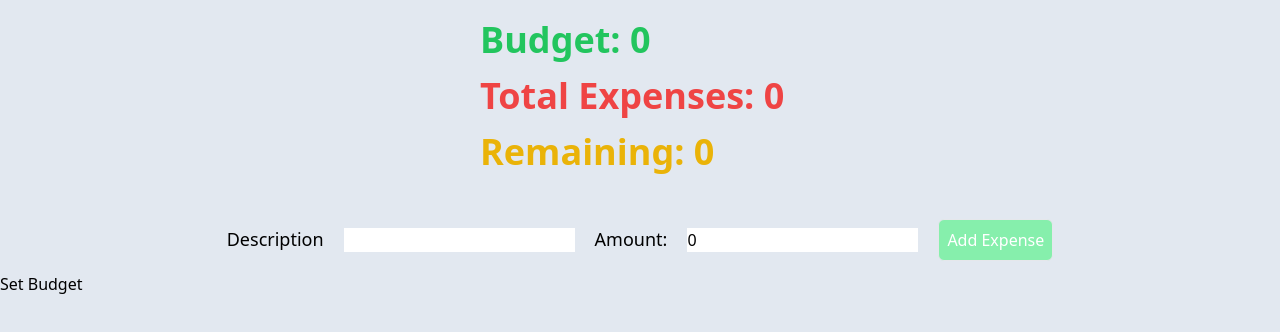
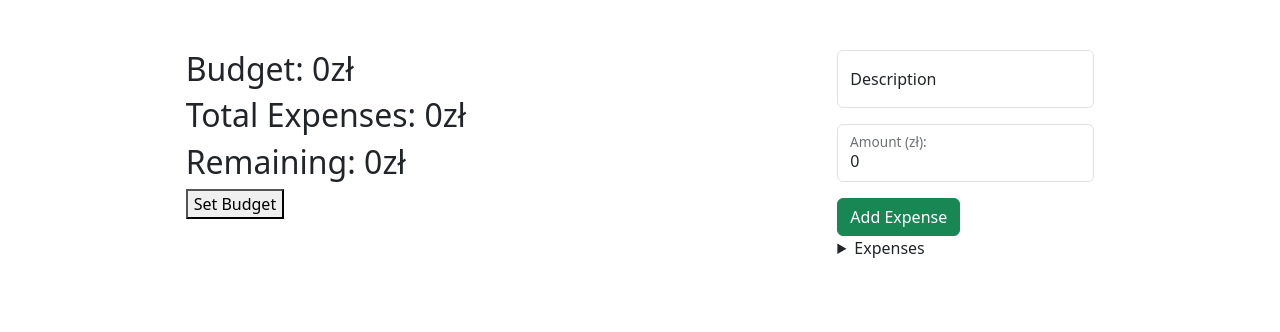
Before and after one commit to Sonik6/expenses-tracker-react-ts, a React (Vite) app: page / in a window 1280 px wide. Shown: the top 332 px of the page. Built offline with nearby package versions, Linux system fonts and the light colour scheme.

Commit message:
-> boostrap

```diff
--- a/index.html
+++ b/index.html
@@ -2,9 +2,9 @@
 <html lang="en">
   <head>
     <meta charset="UTF-8" />
-    <link rel="icon" type="image/svg+xml" href="/vite.svg" />
+    <link rel="icon" type="image/svg+xml" href="./src/assets/expenses.png" />
     <meta name="viewport" content="width=device-width, initial-scale=1.0" />
-    <title>Vite + React + TS</title>
+
   </head>
   <body>
     <div id="root"></div>
--- a/package.json
+++ b/package.json
@@ -9,8 +9,10 @@
     "preview": "vite preview"
   },
   "dependencies": {
+    "@picocss/pico": "^1.5.6",
     "@types/react-modal": "^3.13.1",
-    "bootstrap": "^5.2.3",
+    "bootstrap": "^5.3.0-alpha1",
+    "bulma": "^0.9.4",
     "react": "^18.2.0",
     "react-bootstrap": "^2.7.0",
     "react-dom": "^18.2.0",
@@ -22,8 +24,6 @@
     "@types/react-helmet": "^6.1.6",
     "@vitejs/plugin-react": "^3.0.0",
     "autoprefixer": "^10.4.13",
-    "postcss": "^8.4.21",
-    "tailwindcss": "^3.2.4",
     "typescript": "^4.9.3",
     "vite": "^4.0.0"
   }
--- a/postcss.config.cjs
+++ /dev/null
@@ -1,6 +0,0 @@
-module.exports = {
-  plugins: {
-    tailwindcss: {},
-    autoprefixer: {},
-  },
-}
--- a/src/App.tsx
+++ b/src/App.tsx
@@ -1,13 +1,11 @@
 import { Helmet } from "react-helmet";
 import ExpensesTracker from "./components/ExpensesTracker";
-import "./style.css";
-import icon from "./assets/expenses.png";
+
 const App = () => {
   return (
     <div>
       <Helmet>
         <title>My Expenses Tracker</title>
-        <link rel="icon" href={icon} />
       </Helmet>
       <ExpensesTracker />
     </div>
--- a/src/components/BudgetForm.tsx
+++ b/src/components/BudgetForm.tsx
@@ -1,5 +1,5 @@
 import React, { useState } from "react";
-
+import { Button, Modal } from "react-bootstrap";
 interface BudgetFormProps {
   onClose: () => void;
   onSubmit: (budget: number) => void;
@@ -16,7 +16,9 @@ const BudgetForm: React.FC<BudgetFormProps> = ({ onSubmit, onClose }) => {
   };
 
   return (
-    <form onSubmit={handleSubmit} className="">
+    <div>
+      <Modal.Body>
+        <form onSubmit={handleSubmit}>
           <label>
             Budget:
             <input
@@ -25,8 +27,14 @@ const BudgetForm: React.FC<BudgetFormProps> = ({ onSubmit, onClose }) => {
               onChange={(e) => setBudget(Number(e.target.value))}
             />
           </label>
-      <button type="submit">Set Budget</button>
+          <Modal.Footer>
+            <button type="submit" className="btn btn-primary">
+              Set Budget
+            </button>
+          </Modal.Footer>
         </form>
+      </Modal.Body>
+    </div>
   );
 };
 
--- a/src/components/BudgetMonitor.tsx
+++ b/src/components/BudgetMonitor.tsx
@@ -7,10 +7,10 @@ interface Budget {
 
 const BudgetMonitor: React.FC<Budget> = ({ budget, totalExpenses }) => {
   return (
-    <div className="flex flex-col text-4xl justify-center items-center p-5 bg-slate-200 text-red-500 font-bold">
-      <p className="pb-4 text-green-500 w-80 text-left">Budget: {budget}</p>
-      <p className="pb-4 w-80 text-left">Total Expenses: {totalExpenses}</p>
-      <p className="pb-4 text-yellow-500 w-80 text-left">Remaining: {budget - totalExpenses}</p>
+    <div>
+      <p className="h2">Budget: {budget}zł</p>
+      <p className="h2">Total Expenses: {totalExpenses}zł</p>
+      <p className="h2">Remaining: {budget - totalExpenses}zł</p>
     </div>
   );
 };
--- a/src/components/ExpensesTracker.tsx
+++ b/src/components/ExpensesTracker.tsx
@@ -2,7 +2,6 @@ import React, { useState } from "react";
 import BudgetMonitor from "./BudgetMonitor";
 import BudgetForm from "./BudgetForm";
 import Modal from "react-bootstrap/Modal";
-import "../style.css";
 interface Expense {
   description: string;
   amount: number;
@@ -39,49 +38,57 @@ const ExpensesTracker: React.FC = () => {
 
   //*** Return ***//
   return (
-    <div className="bg-slate-200 h-screen">
+    <div className="main">
+      <div className="left">
         <BudgetMonitor budget={budget} totalExpenses={totalExpenses} />
+        <button onClick={handleModal}>Set Budget</button>
 
-      <form onSubmit={handleSubmit} className="flex justify-center items-center">
-        <label>
-          <span className="font-medium text-lg">Description</span>
+        <Modal show={showModal} onHide={handleModal} centered>
+          <Modal.Header>
+            <Modal.Title>Set Budget</Modal.Title>
+          </Modal.Header>
+          <BudgetForm onSubmit={handleBudgetChange} onClose={handleModal} />
+        </Modal>
+      </div>
+      <div className="right">
+        <form onSubmit={handleSubmit}>
+          <div className="form-floating mb-3">
             <input
-            className="m-5"
+              className="form-control"
               type="text"
+              placeholder=""
               value={description}
               onChange={(e) => setDescription(e.target.value)}
+              required
             />
-        </label>
-        <label>
-          <span className="font-medium text-lg">Amount:</span>
+            <label>Description</label>
+          </div>
+          <div className="form-floating mb-3">
             <input
-            className="m-5"
+              className="form-control"
+              placeholder=""
               type="number"
               value={amount}
               onChange={(e) => setAmount(Number(e.target.value))}
+              min={1}
             />
-        </label>
-        <button type="submit" className="font-medium bg-green-300 border p-2 text-white rounded-md">Add Expense</button>
+            <label>Amount (zł):</label>
+          </div>
+
+          <button type="submit" className="btn btn-success">
+            Add Expense
+          </button>
         </form>
-      <ul>
+        <details>
+          <summary role="button">Expenses</summary>
           {expenses.map((expense, index) => (
-          <>
-            <li key={index}>
+            <article key={index}>
               {expense.description}: {expense.amount}
-            </li>
               <button onClick={() => handleDelete(index)}>Delete</button>
-          </>
+            </article>
           ))}
-      </ul>
-      <button onClick={handleModal}>Set Budget</button>
-      <Modal show={showModal} onHide={handleModal}>
-        <Modal.Header closeButton>
-          <Modal.Title>Set Budget</Modal.Title>
-        </Modal.Header>
-        <Modal.Body>
-          <BudgetForm onSubmit={handleBudgetChange} onClose={handleModal} />
-        </Modal.Body>
-      </Modal>
+        </details>
+      </div>
     </div>
   );
 };
--- a/src/main.tsx
+++ b/src/main.tsx
@@ -1,6 +1,9 @@
 import React from "react";
 import ReactDOM from "react-dom/client";
 import App from "./App";
+import "bootstrap/dist/css/bootstrap.min.css";
+import "bootstrap/dist/js/bootstrap.bundle.min";
+import "./style.css";
 
 ReactDOM.createRoot(document.getElementById("root") as HTMLElement).render(
   <React.StrictMode>
--- a/src/style.css
+++ b/src/style.css
@@ -1,3 +1,5 @@
-@tailwind base;
-@tailwind components;
-@tailwind utilities;
+.main{
+  display: flex;
+  justify-content: space-around;
+  margin-top: 50px;
+}
--- a/tailwind.config.cjs
+++ /dev/null
@@ -1,9 +0,0 @@
-/** @type {import('tailwindcss').Config} */
-module.exports = {
-  content: [],
-  theme: {
-    extend: {},
-  },
-  plugins: [],
-  content: ["./src/**/*.{js,jsx,ts,tsx}"],
-};
```
Also changed, not shown: 1 other file (tests, documents, lock files or other folders). Lines whose indentation alone changed are shown as unchanged.
